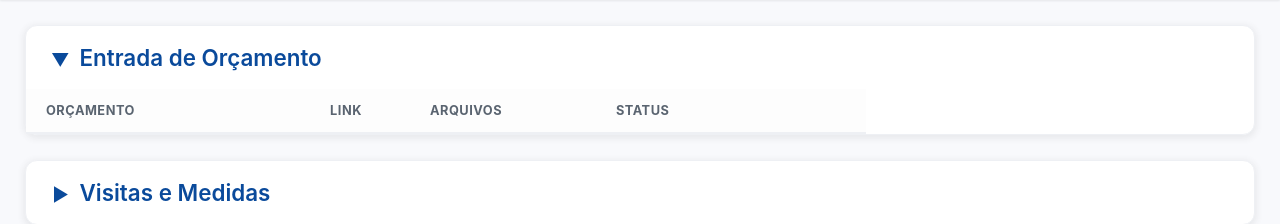
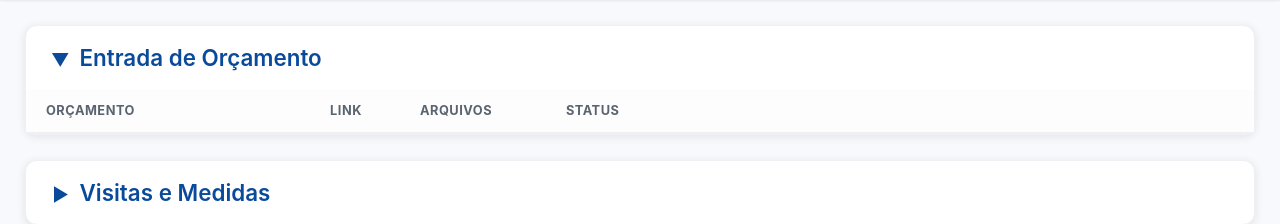
Before and after one commit to Salrefinado/Testev2, a Flask app: page / in a window 1280 px wide. Shown: the part 83-307 px from the top of the page. Run offline with Flask 3, Linux system fonts and the light colour scheme; a user stored in the database is signed in; data comes from the database, SQL or seed files in the repository; data that the repository does not hold is empty; some libraries are stand-ins or nearby versions.

Commit message:
Update style.css

```diff
--- a/static/style.css
+++ b/static/style.css
@@ -356,7 +356,7 @@ header {
 /* --- Estrutura da Tabela (Estilo Monday) --- */
 /* ALTERAÇÃO IMPORTANTE: Largura 'auto' para compactar à esquerda */
 .monday-table {
-    width: auto !important;
+    width: 100% !important;
     min-width: 0 !important; /* Permite que a tabela seja menor que a tela */
     border-collapse: collapse;
 }
@@ -456,15 +456,14 @@ header {
     padding-left: 0 !important;
     padding-right: 0 !important;
     box-sizing: border-box;
-    vertical-align: top;
-}
-
+    vertical-align: middle !important; /* <--- Alterado para centralizar */
+}
 /* 3. Coluna Arquivos (Fixo - 70px - Remove a "barreira") */
 .monday-thead th:nth-child(3),
 .col-arquivos {
-    width: 200px !important;
-    min-width: 200px !important;
-    max-width: 200px !important;
+    width: 180px !important;
+    min-width: 180px !important;
+    max-width: 180px !important;
     box-sizing: border-box;
     text-align: center;
     vertical-align: top;
@@ -473,8 +472,7 @@ header {
     overflow: hidden;
 }
 
-/* 4. Coluna Status (Fixo - 180px - Cola na coluna Arquivos) */
-.monday-thead th:nth-child(4),
+/* 4. Coluna Status (Apenas para células de Status, não para o cabeçalho global) */
 .col-status,
 .col-status-final {
     width: 300px !important;
@@ -487,6 +485,22 @@ header {
     z-index: 5;
 }
 
+/* Ajuste específico para o Cabeçalho da 4ª Coluna (Data Entrada / Status) */
+.monday-thead th:nth-child(4) {
+    /* Largura flexível:
+       - Na Linha de Produção (Data) vai encolher para ~150px.
+       - Nos outros grupos (Status) vai esticar para acompanhar a célula de 300px.
+    */
+    width: auto !important;
+    min-width: 100px !important; /* Mínimo seguro para datas */
+    padding-left: 20px !important; /* Padding normal */
+}
+
+/* 5. Coluna Data Limite (Linha de Produção) */
+.monday-thead th:nth-child(5) {
+    min-width: 160px !important; /* Espaço para Texto + Botão */
+    white-space: nowrap;
+}
 /* Colunas de dados padrão (5, 6, etc...) */
 .col-data {
     font-size: 0.9rem;
@@ -582,14 +596,24 @@ header {
 
 
 /* --- Célula de Tarefas de Produção --- */
+/* --- Célula de Tarefas de Produção (CORRIGIDO) --- */
 .col-tarefas-producao {
-    display: flex;
-    flex-direction: column;
-    gap: 8px;
+    /* Removemos display: flex do TD para manter a integridade da linha da tabela */
+    display: table-cell !important;
+    vertical-align: top !important; /* Garante que o conteúdo comece no topo alinhado com os outros */
+
     min-width: 350px;
-    vertical-align: top !important;
     position: relative;
     z-index: 5;
+
+    /* Garante o padding padrão para alinhar com as outras células */
+    padding: 16px 20px !important;
+    box-sizing: border-box;
+}
+
+/* Garante que o conteúdo interno preencha a célula corretamente */
+.col-tarefas-producao > div {
+    width: 100%;
 }
 .tarefas-compressed {
     display: flex;
@@ -1650,3 +1674,11 @@ a .form-group que estão DENTRO de .form-row.
 #modal-edit-simples input[type="text"] {
     display: block; /* Visível por padrão */
 }
+
+/* --- Ajuste Fino: Data Entrada (Linha de Produção) --- */
+/* Aplica-se apenas à 4ª coluna (Data Entrada) que seja do tipo data.
+   Empurra o texto "19/11/2025" para a direita sem mover o título.
+*/
+.monday-row td:nth-child(4).col-data-date {
+    padding-left: 22px !important; /* Aumente ou diminua este valor conforme desejar */
+}
```
